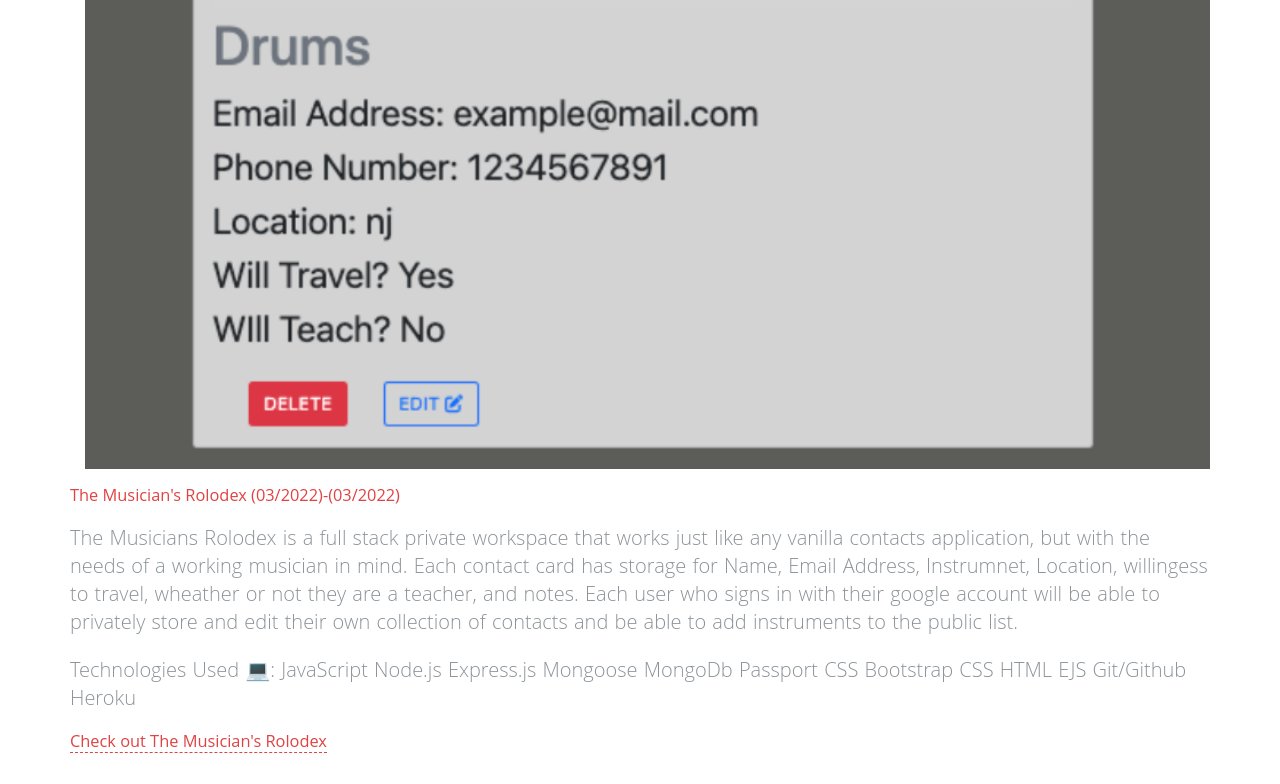
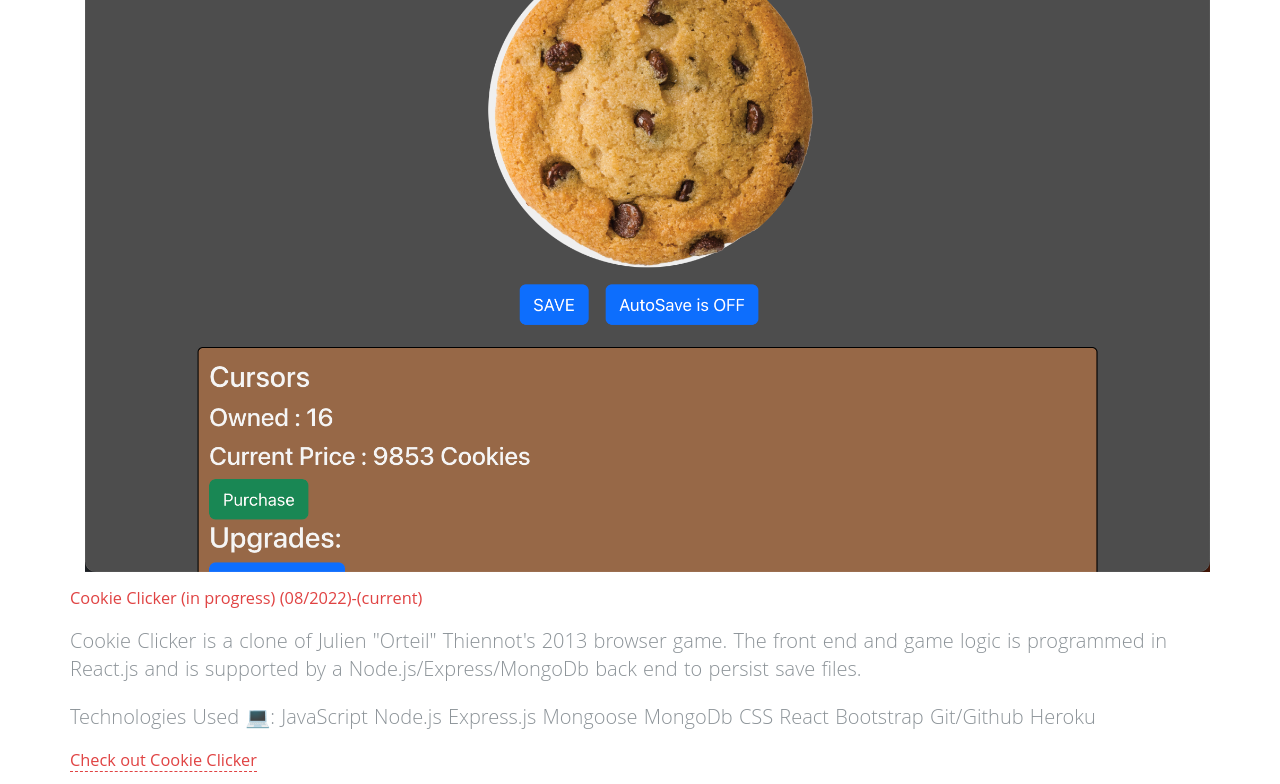
Before and after one commit to LukeSchaffel/portfolio, a plain HTML site: page index.html in a window 1280 px wide. Shown: the part 4080-4864 px from the top of the page. Drawn offline with nearby package versions, Linux system fonts and the light colour scheme; some packages are replaced by stand-ins of ours.

Commit message:
add cookie clicker

```diff
--- a/index.html
+++ b/index.html
@@ -221,6 +221,40 @@
                 <br>
           </div>
   	    <!-- PORTFOLIO ITEM END -->
+
+          <!-- Cookie Clicker -->
+          <div class="">
+            <div class="overlay-effect effects clearfix">
+                <div class="">
+                    <a href="img/portfolio/cookie-clicker-big.png" data-lightbox="roadtrip" title="Project Two - Cookie Clicker" class="pf-img"><img src="img/portfolio/cookie-clicker-square.png" alt="Cookie Clicker Big" width="100%"></a>
+                </div>
+            </div>
+
+            <a href="https://ls-cookie-clicker.herokuapp.com/" target="_blank"><h3>Cookie Clicker (in progress) (08/2022)-(current)</h3></a>
+
+            <p>
+              Cookie Clicker is a clone of Julien "Orteil" Thiennot's 2013 browser game. The front end and game logic is programmed in React.js and is supported by a Node.js/Express/MongoDb back end to persist save files.
+            </p>
+            <p>
+              Technologies Used 💻:
+              JavaScript
+              Node.js
+              Express.js
+              Mongoose
+              MongoDb
+              CSS
+              React Bootstrap
+              Git/Github
+              Heroku
+
+            </p>
+
+            <h3><a href="https://ls-cookie-clicker.herokuapp.com/" target="_blank">Check out Cookie Clicker</a></h3>
+            <br>
+        </div>
+      <!-- PORTFOLIO ITEM END -->
+
+
 
   	    <!-- PORTFOLIO ITEM 2 -->
           <div class="">
```
Also changed, not shown: img/portfolio/cookie-clicker-big.png (added), img/portfolio/cookie-clicker-square.png (added).
